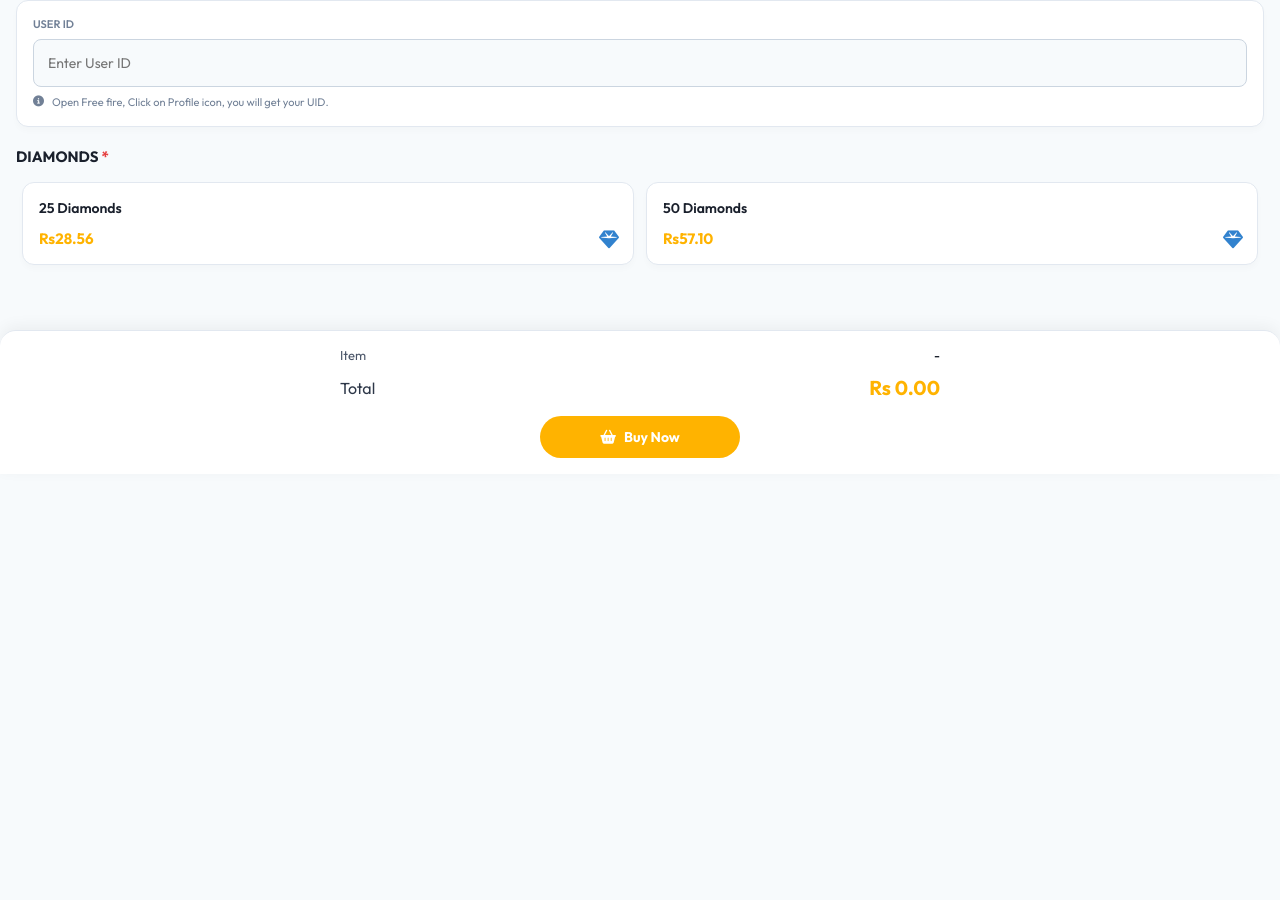
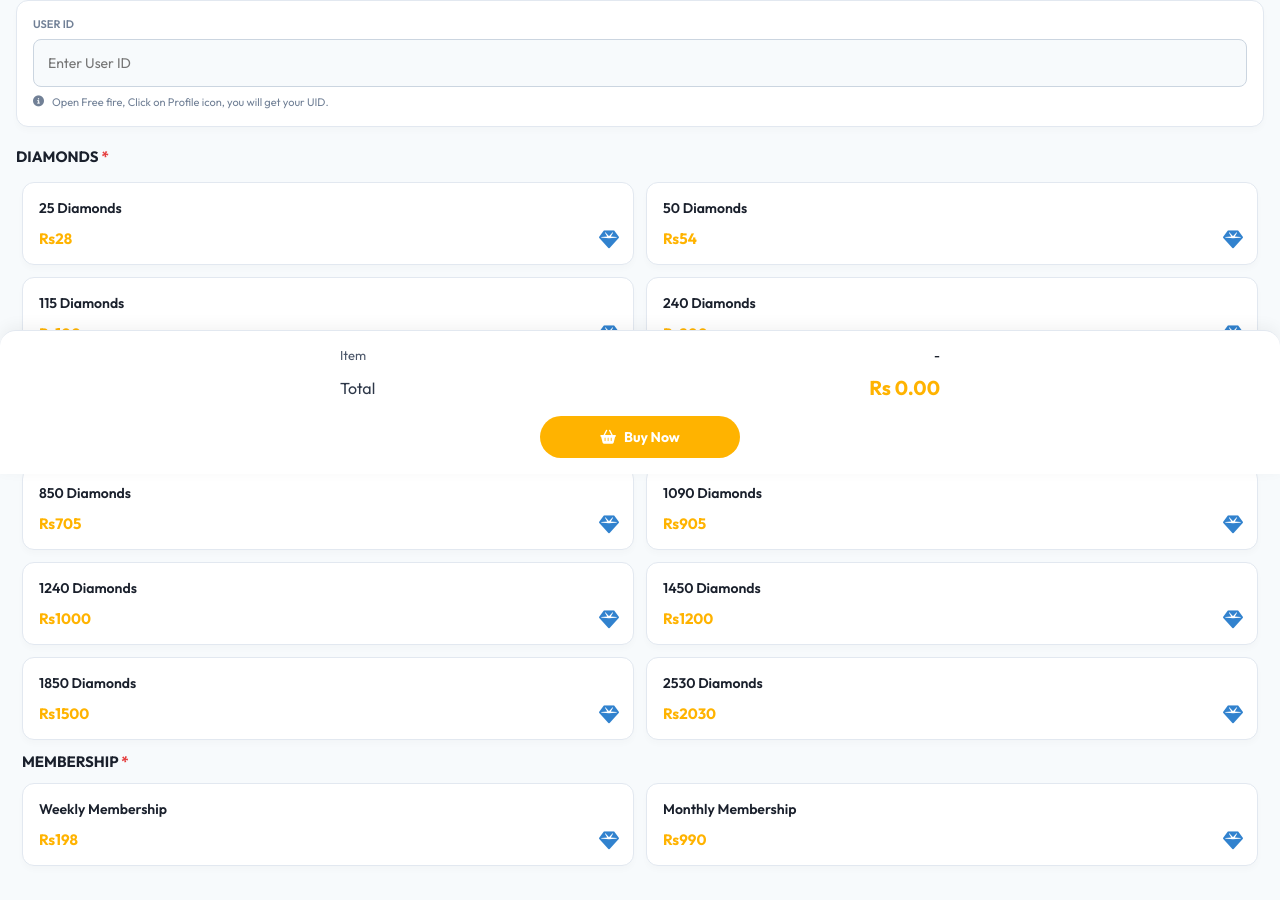
Before and after one commit to zyruff/gaulestore.com, a plain HTML site: page freefire.html in a window 1280 px wide. Shown: the part 326-1226 px from the top of the page. Before the commit the page ends 800 px from the top, so only its background shows below. Drawn offline with Linux system fonts and the light colour scheme; no server answers.

Commit message:
Add files via upload

```diff
--- a/freefire.html
+++ b/freefire.html
@@ -498,18 +498,110 @@
         </div>
 
         <div class="cards-grid" id="diamonds-wrapper">
-            <div class="pack-card" onclick="selectPack(this, '25 Diamonds', '28.56')">
+            <div class="pack-card" onclick="selectPack(this, '25 Diamonds', '28')">
                 <div class="pack-title">25 Diamonds</div>
-                <div class="pack-price">Rs28.56</div>
+                <div class="pack-price">Rs28</div>
                 <i class="fa-solid fa-gem diamond-icon"></i>
             </div>
 
-            <div class="pack-card" onclick="selectPack(this, '50 Diamonds', '57.10')">
+
+
+
+            <div class="pack-card" onclick="selectPack(this, '50 Diamonds', '54')">
                 <div class="pack-title">50 Diamonds</div>
-                <div class="pack-price">Rs57.10</div>
+                <div class="pack-price">Rs54</div>
                 <i class="fa-solid fa-gem diamond-icon"></i>
             </div>
-        </div>
+
+
+<div class="pack-card" onclick="selectPack(this, '115 Diamonds', '100')">
+    <div class="pack-title">115 Diamonds</div>
+    <div class="pack-price">Rs100</div>
+    <i class="fa-solid fa-gem diamond-icon"></i>
+</div>
+
+<div class="pack-card" onclick="selectPack(this, '240 Diamonds', '200')">
+    <div class="pack-title">240 Diamonds</div>
+    <div class="pack-price">Rs200</div>
+    <i class="fa-solid fa-gem diamond-icon"></i>
+</div>
+
+<div class="pack-card" onclick="selectPack(this, '480 Diamonds', '400')">
+    <div class="pack-title">480 Diamonds</div>
+    <div class="pack-price">Rs400</div>
+    <i class="fa-solid fa-gem diamond-icon"></i>
+</div>
+
+<div class="pack-card" onclick="selectPack(this, '610 Diamonds', '505')">
+    <div class="pack-title">610 Diamonds</div>
+    <div class="pack-price">Rs505</div>
+    <i class="fa-solid fa-gem diamond-icon"></i>
+</div>
+
+
+<div class="pack-card" onclick="selectPack(this, '850 Diamonds', '705')">
+    <div class="pack-title">850 Diamonds</div>
+    <div class="pack-price">Rs705</div>
+    <i class="fa-solid fa-gem diamond-icon"></i>
+</div>
+
+<div class="pack-card" onclick="selectPack(this, '1090 Diamonds', '905')">
+    <div class="pack-title">1090 Diamonds</div>
+    <div class="pack-price">Rs905</div>
+    <i class="fa-solid fa-gem diamond-icon"></i>
+</div>
+
+
+<div class="pack-card" onclick="selectPack(this, '1240 Diamonds', '1000')">
+    <div class="pack-title">1240 Diamonds</div>
+    <div class="pack-price">Rs1000</div>
+    <i class="fa-solid fa-gem diamond-icon"></i>
+</div>
+
+<div class="pack-card" onclick="selectPack(this, '1450 Diamonds', '1200')">
+    <div class="pack-title">1450 Diamonds</div>
+    <div class="pack-price">Rs1200</div>
+    <i class="fa-solid fa-gem diamond-icon"></i>
+</div>
+
+<div class="pack-card" onclick="selectPack(this, '1850 Diamonds', '1500')">
+    <div class="pack-title">1850 Diamonds</div>
+    <div class="pack-price">Rs1500</div>
+    <i class="fa-solid fa-gem diamond-icon"></i>
+</div>
+
+<div class="pack-card" onclick="selectPack(this, '2530 Diamonds', '2030')">
+    <div class="pack-title">2530 Diamonds</div>
+    <div class="pack-price">Rs2030</div>
+    <i class="fa-solid fa-gem diamond-icon"></i>
+</div>
+
+<div class="box-title">
+    membership <span style="color:#e53e3e;">*</span>
+</div>
+
+<div class="cards-grid" id="diamonds-wrapper">
+    <!-- Weekly Membership -->
+    <!-- Monthly Membership -->
+</div>
+
+
+<div class="pack-card" onclick="selectPack(this, 'Weekly Membership', '198')">
+    <div class="pack-title">Weekly Membership</div>
+    <div class="pack-price">Rs198</div>
+    <i class="fa-solid fa-gem diamond-icon"></i>
+</div>
+
+
+<div class="pack-card" onclick="selectPack(this, 'Monthly Membership', '990')">
+    <div class="pack-title">Monthly Membership</div>
+    <div class="pack-price">Rs990</div>
+    <i class="fa-solid fa-gem diamond-icon"></i>
+</div>
+
+
+
+</div>
     </div>
 
     <div class="bottom-drawer">
```
